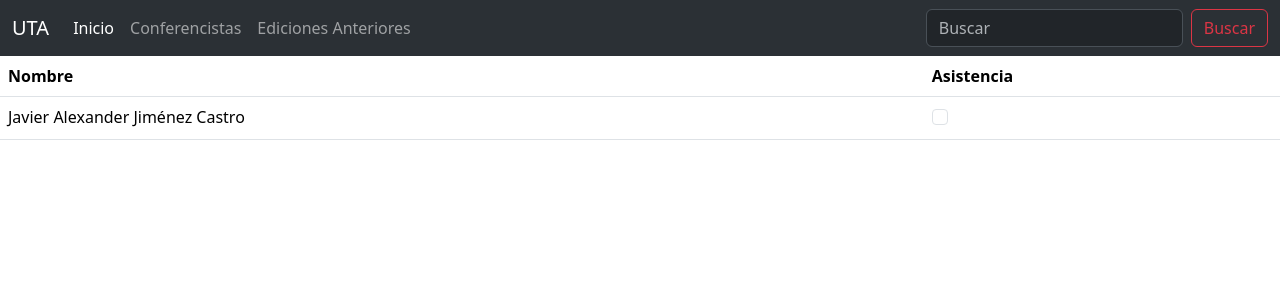
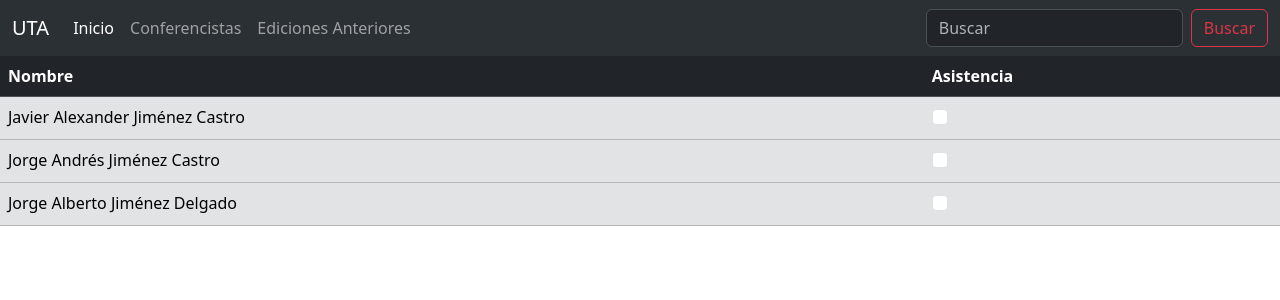
Before and after one commit to Exayfer12/cursosFISEI, an Angular app: page / in a window 1280 px wide. Shown: the top 300 px of the page. Built offline with nearby package versions, Linux system fonts and the light colour scheme.

Commit message:
Diseño de tabla arreglado

```diff
--- a/src/app/asistencia/asistencia.component.html
+++ b/src/app/asistencia/asistencia.component.html
@@ -1,4 +1,4 @@
-<table class="table">
+<table class="table table-dark">
     <thead class="thead-dark">
          <tr>
             <th scope="col">Nombre</th>
@@ -11,7 +11,7 @@
             </th>
          </tr>
      </thead>
-     <tbody>
+     <tbody class="table-secondary">
          <tr>
              <td>Javier Alexander Jiménez Castro</td>
              <td>
@@ -21,5 +21,23 @@
                 </div>
              </td>
          </tr>
+         <tr>
+            <td>Jorge Andrés Jiménez Castro</td>
+            <td>
+               <div class="form-check">
+                   <input class="form-check-input position-static" type="checkbox"
+                   id="blankCheckbox" value="option1" aria-label="...">
+               </div>
+            </td>
+        </tr>
+        <tr>
+            <td>Jorge Alberto Jiménez Delgado</td>
+            <td>
+               <div class="form-check">
+                   <input class="form-check-input position-static" type="checkbox"
+                   id="blankCheckbox" value="option1" aria-label="...">
+               </div>
+            </td>
+        </tr>
      </tbody>
  </table>
```
